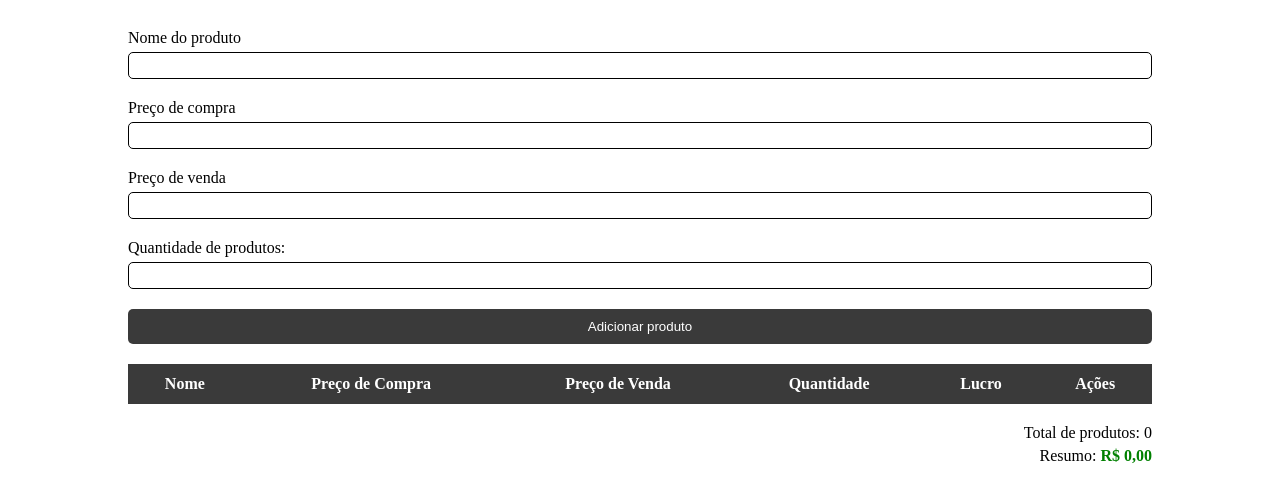
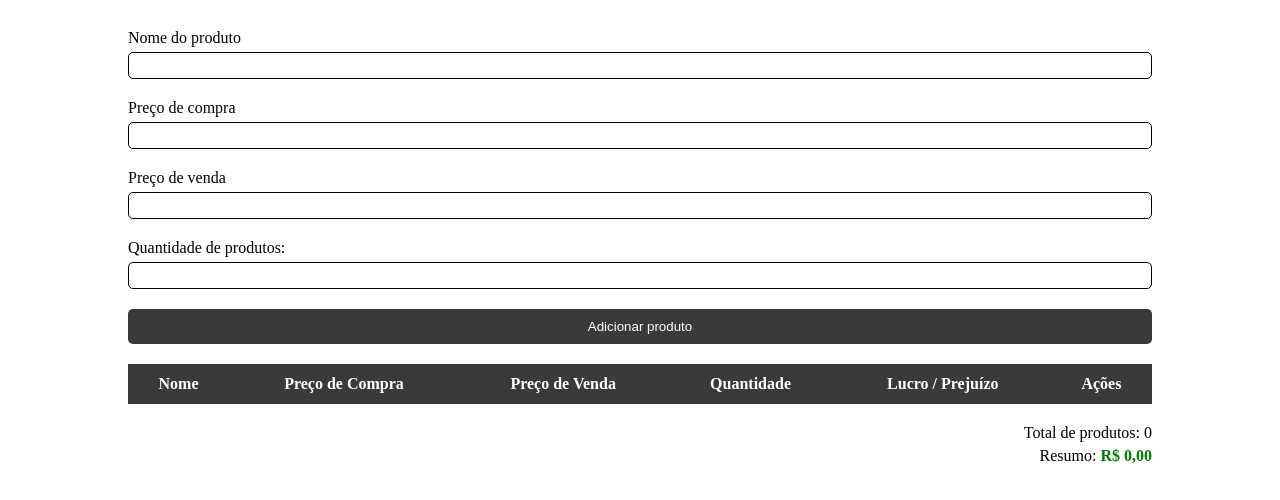
Before and after one commit to JGomes23/Project-StockMate, a plain HTML site: page index.html in a window 1280 px wide. Shown: the part 78-578 px from the top of the page. Drawn offline with Linux system fonts and the light colour scheme.

Commit message:
Update index.html

```diff
--- a/index.html
+++ b/index.html
@@ -40,7 +40,7 @@
               <th>Preço de Compra</th>
               <th>Preço de Venda</th>
               <th>Quantidade</th>
-              <th>Lucro</th>
+              <th>Lucro / Prejuízo</th>
               <th>Ações</th>
             </tr>
           </thead>
```
